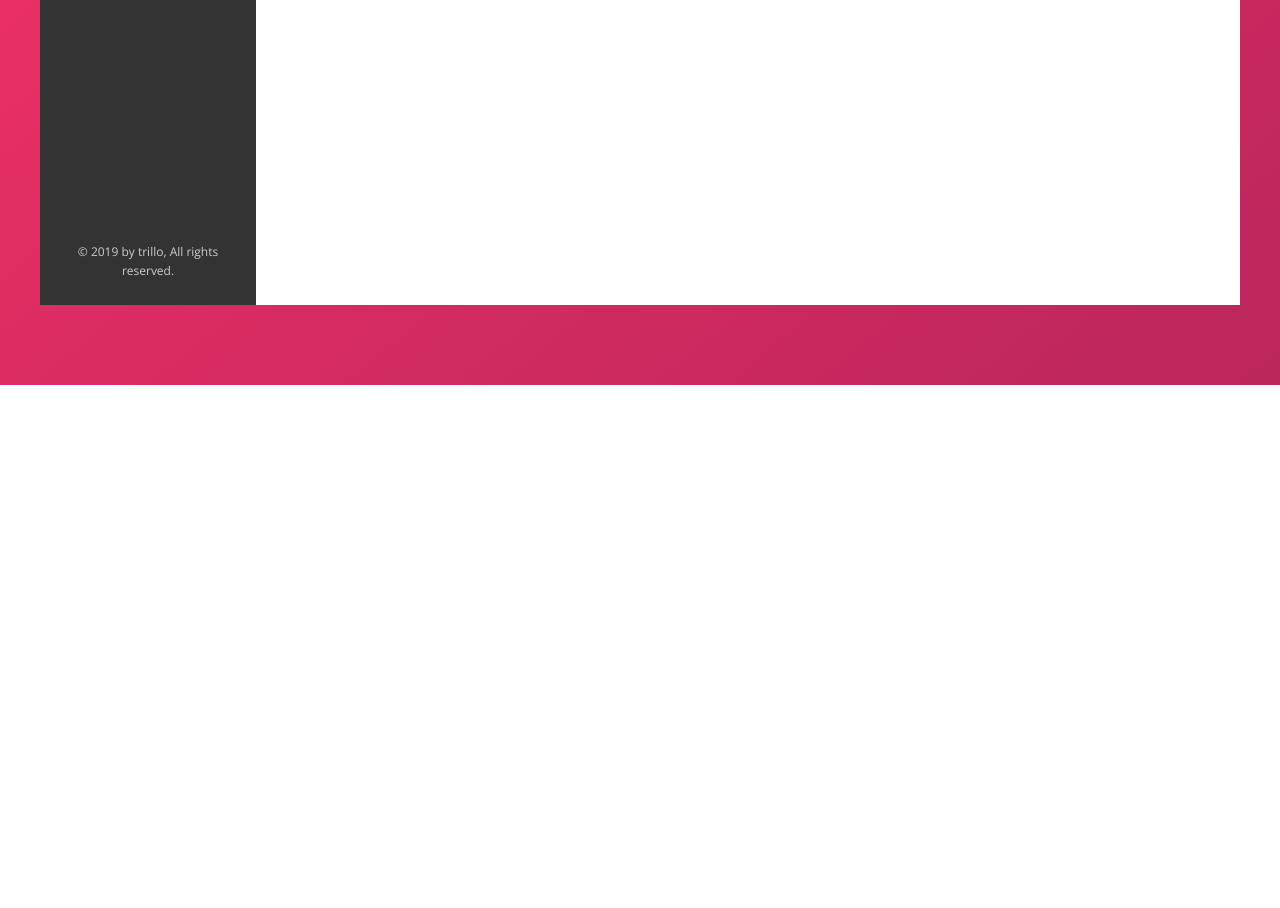
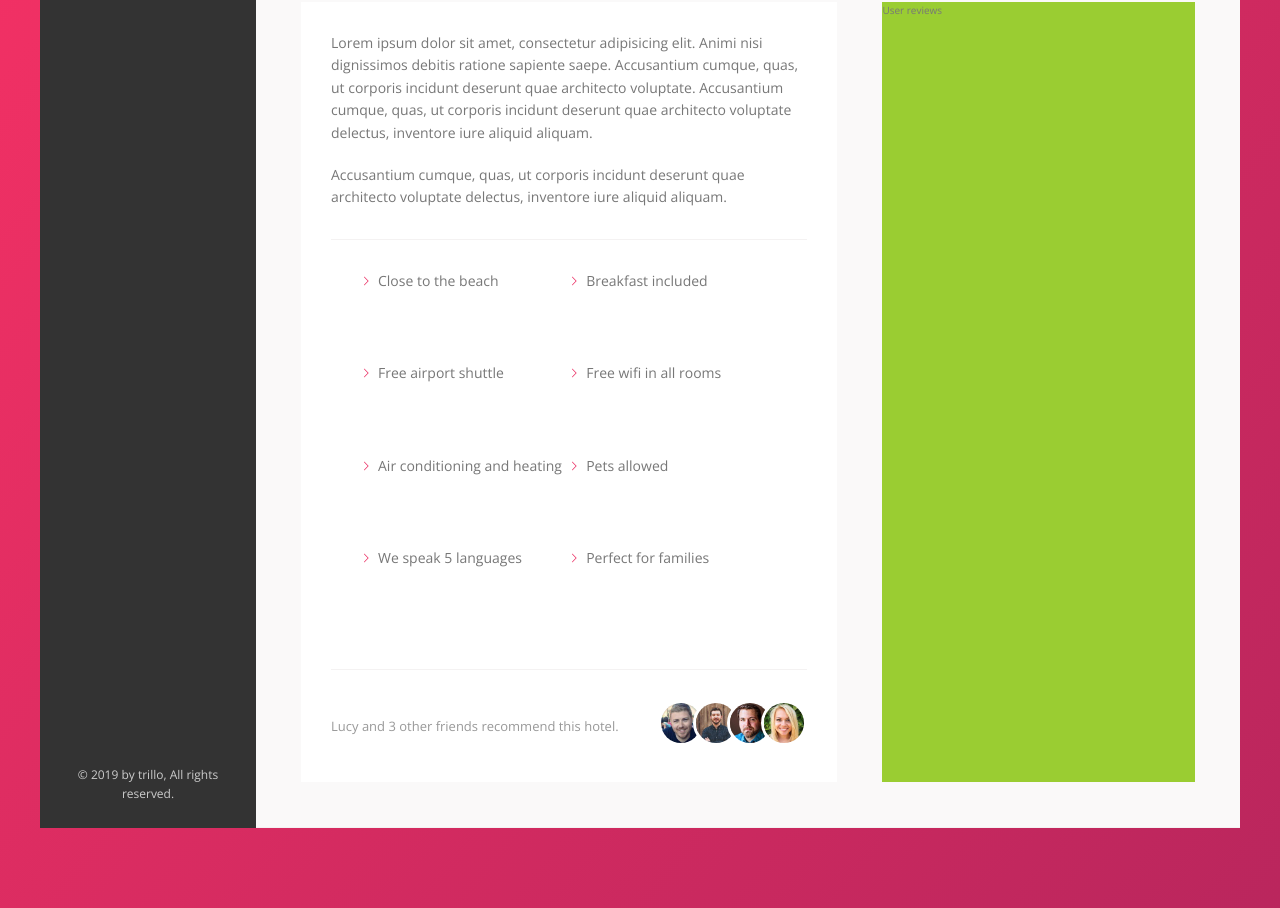
Before and after one commit to Edin93/Trillo, a website: page index.html in a window 1280 px wide. Shown: the part 645-1553 px from the top of the page. Before the commit the page ends 1030 px from the top, so only its background shows below. Drawn offline with nearby package versions, Linux system fonts and the light colour scheme.

Commit message:
Added the description section.

```diff
--- a/index.html
+++ b/index.html
@@ -142,6 +142,46 @@
                     </div>
                 </div>
 
+                <div class="detail">
+                    <div class="description">
+                        <p class="paragraph">
+                            Lorem ipsum dolor sit amet, consectetur adipisicing elit. Animi nisi dignissimos debitis
+                            ratione sapiente saepe. Accusantium cumque, quas, ut corporis incidunt deserunt quae
+                            architecto voluptate.
+                            Accusantium cumque, quas, ut corporis incidunt deserunt quae architecto voluptate delectus,
+                            inventore iure aliquid aliquam.
+                        </p>
+                        <p class="paragraph">
+                            Accusantium cumque, quas, ut corporis incidunt deserunt quae architecto voluptate delectus,
+                            inventore iure aliquid aliquam.
+                        </p>
+                        <ul class="list">
+                            <li class="list__item">Close to the beach</li>
+                            <li class="list__item">Breakfast included</li>
+                            <li class="list__item">Free airport shuttle</li>
+                            <li class="list__item">Free wifi in all rooms</li>
+                            <li class="list__item">Air conditioning and heating</li>
+                            <li class="list__item">Pets allowed</li>
+                            <li class="list__item">We speak 5 languages</li>
+                            <li class="list__item">Perfect for families</li>
+                        </ul>
+                        <div class="recommend">
+                            <p class="recommend__count">
+                                Lucy and 3 other friends recommend this hotel.
+                            </p>
+                            <div class="recommend__friends">
+                                <img src="img/user-3.jpg" alt="Friend 1" class="recommend__photo">
+                                <img src="img/user-4.jpg" alt="Friend 2" class="recommend__photo">
+                                <img src="img/user-5.jpg" alt="Friend 3" class="recommend__photo">
+                                <img src="img/user-6.jpg" alt="Friend 4" class="recommend__photo">
+                            </div>
+                        </div>
+                    </div>
+
+                    <div class="user-reviews">
+                        User reviews
+                    </div>
+                </div>
             </main>
         </div>
     </div>
--- a/sass/_base.scss
+++ b/sass/_base.scss
@@ -31,7 +31,10 @@ Grey dark 3: #999
     --color-grey-dark-2: #777;
     --color-grey-dark-3: #999;
 
-    --shadow-dar: 0 2rem 6rem rgba(0,0,0, .3);
+    --shadow-dark: 0 2rem 6rem rgba(0,0,0, .3);
+    --shadow-light: 0 2rem 5rem rgba(0,0,0,.06);
+
+    --line: 1px solid var(--color-grey-light-2);
 }
 
 * {
--- a/sass/_components.scss
+++ b/sass/_components.scss
@@ -208,7 +208,7 @@
 .overview {
     display: flex;
     align-items: center;
-    border-bottom: 1px solid var(--color-grey-light-2);
+    border-bottom: var(--line);
 
     &__heading{
         font-size: 2.25rem;
@@ -304,3 +304,77 @@
         box-shadow: none;
     }
 }
+
+
+///////////////////////////////////////////////
+// PARAGRAPH
+.paragraph:not(:last-child) {
+    margin-bottom: 2rem;
+}
+
+///////////////////////////////////////////////
+// LIST
+.list {
+    list-style: none;
+    margin: 3rem 0;
+    padding: 3rem;
+    border-top: var(--line);
+    border-bottom: var(--line);
+
+    display: flex;
+    flex-wrap: wrap;
+
+    &__item {
+        flex: 0 0 50%;
+        margin-bottom: 7rem;
+    }
+
+    &__item:before {
+        content: "";
+        display: inline-block;
+        height: 1rem;
+        width: 1rem;
+        margin-right: .7rem;
+
+        // Older browsers
+        // background-image: url(../img/chevron-thin-right.svg);
+        // background-size: cover;
+
+
+        // Newer browsers - Masks.
+        background-color: var(--color-primary);
+        -webkit-mask-image: url(../img/chevron-thin-right.svg);
+        -webkit-mask-size: cover;
+        mask-image: url(../img/chevron-thin-right.svg);
+        mask-size: cover;
+    }
+}
+
+///////////////////////////////////////////////
+// RECOMMEND
+.recommend {
+    font-size: 1.3rem;
+    color: var(--color-grey-dark-3);
+    display: flex;
+    align-items: center;
+
+
+    &__count {
+        margin-right: auto;
+    }
+
+    &__friends {
+    }
+
+    &__photo {
+        box-sizing: content-box;
+        height: 4rem;
+        width: 4rem;
+        border-radius: 50%;
+        border: 3px solid #fff;
+
+        &:not(:last-child) {
+            margin-right: -1.5rem;
+        }
+    }
+}
--- a/sass/_layout.scss
+++ b/sass/_layout.scss
@@ -2,7 +2,7 @@
     max-width: 120rem;
     margin: 8rem auto;
     background-color: var(--color-grey-light-2);
-    box-shadow: --shadow-dar;
+    box-shadow: --shadow-dark;
 
     min-height: 50rem;
 }
@@ -11,7 +11,7 @@
     font-size: 1.4rem;
     height: 7rem;
     background-color: #fff;
-    border-bottom: 1px solid var(--color-grey-light-2);
+    border-bottom: var(--line);
 
     display: flex;
     justify-content: space-between;
@@ -34,6 +34,27 @@
 
 .hotel-view {
     background-color: #fff;
-    height: 80rem;
     flex: 1;
 }
+
+
+.detail {
+    display: flex;
+    padding: 4.5rem;
+    background-color:  var(--color-grey-light-1);
+    border-bottom: var(--line);
+}
+
+.description {
+    font-size: 1.4rem;
+    background-color: #fff;
+    box-shadow: var(--shadow-ligh);
+    padding: 3rem;
+    flex: 0 0 60%;
+    margin-right: 4.5rem;
+}
+
+.user-reviews {
+    background-color: yellowgreen;
+    flex: 1;
+}
```
Also changed, not shown: css/style.css.
